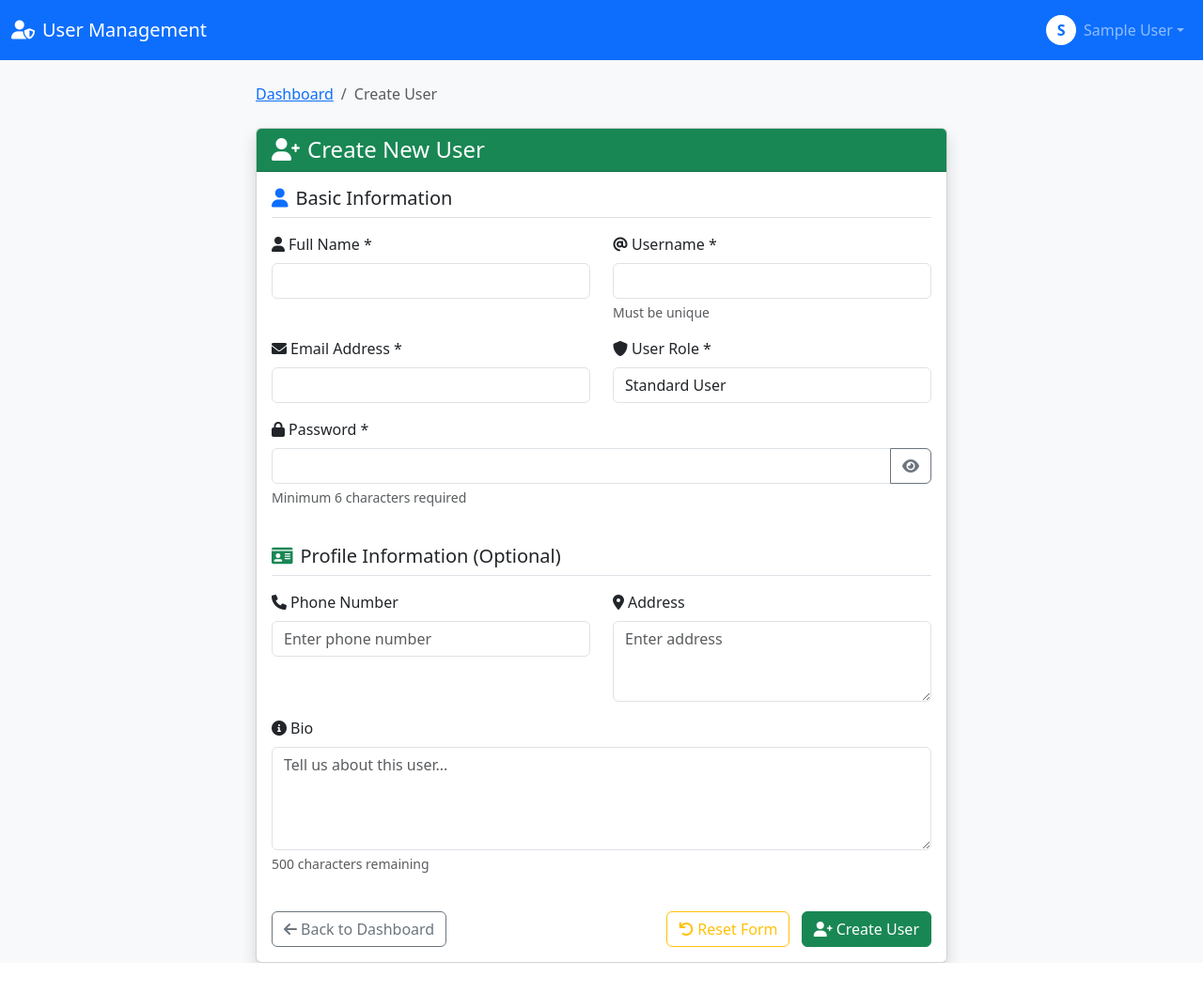
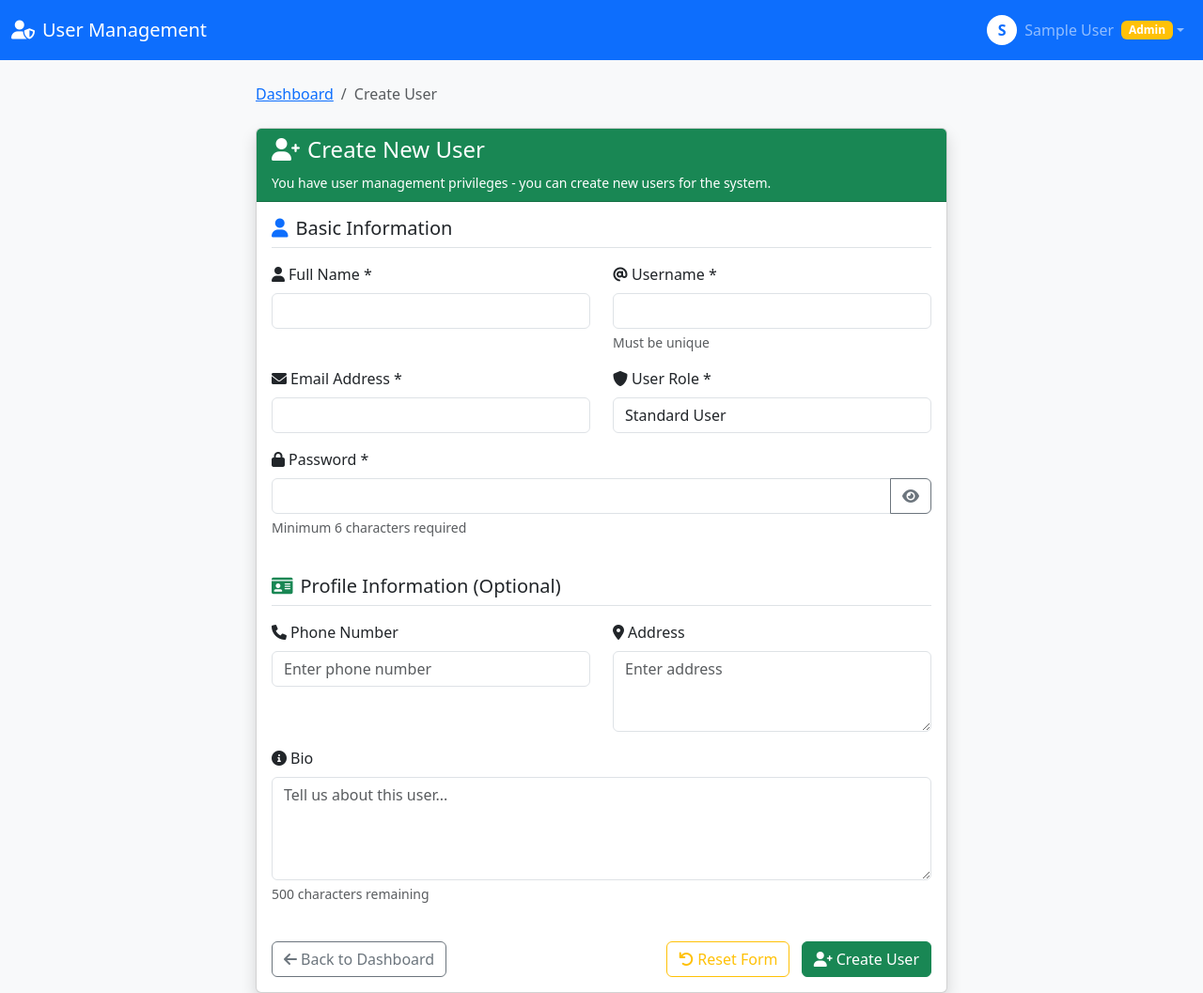
Before and after one commit to MariahAngela03/Login-and-Registration-System, a PHP site: page /create_user.php in a window 1280 px wide. Shown: the whole page at 94% size. Before the commit the page ends 1025 px from the top, so only its background shows below. Run offline with PHP 8.4, Linux system fonts and the light colour scheme; the visitor is signed in with stand-in values (Sample User, id 1).

Commit message:
almost final

```diff
--- a/create_user.php
+++ b/create_user.php
@@ -5,7 +5,7 @@ require_once 'classes/UserCRUD.php';
 $auth = new Auth();
 $userCRUD = new UserCRUD();
 
-// Check if user is logged in and is admin
+// Check if user is logged in
 if (!$auth->isLoggedIn()) {
     header('Location: index.php');
     exit();
@@ -13,8 +13,11 @@ if (!$auth->isLoggedIn()) {
 
 $current_user = $auth->getCurrentUser();
 
-// Only admins can create users
-if ($current_user['role'] !== 'admin') {
+// Check if user can manage users (both admin and user roles)
+$can_manage_users = ($current_user['role'] === 'admin' || $current_user['role'] === 'user');
+
+// Only users with management privileges can create users
+if (!$can_manage_users) {
     header('Location: dashboard.php');
     exit();
 }
@@ -114,6 +117,11 @@ if ($_SERVER['REQUEST_METHOD'] === 'POST' && isset($_POST['action']) && $_POST['
                             <?php echo strtoupper(substr($current_user['full_name'], 0, 1)); ?>
                         </div>
                         <?php echo Auth::sanitizeOutput($current_user['full_name']); ?>
+                        <?php if ($current_user['role'] === 'admin'): ?>
+                            <span class="badge bg-warning ms-2">Admin</span>
+                        <?php else: ?>
+                            <span class="badge bg-info ms-2">User</span>
+                        <?php endif; ?>
                     </a>
                     <ul class="dropdown-menu">
                         <li><a class="dropdown-item" href="dashboard.php">
@@ -149,6 +157,9 @@ if ($_SERVER['REQUEST_METHOD'] === 'POST' && isset($_POST['action']) && $_POST['
                         <h4 class="mb-0">
                             <i class="fas fa-user-plus me-2"></i>Create New User
                         </h4>
+                        <p class="mb-0 mt-2">
+                            <small>You have user management privileges - you can create new users for the system.</small>
+                        </p>
                     </div>
                     <div class="card-body">
                         <?php if ($error): ?>
@@ -210,8 +221,13 @@ if ($_SERVER['REQUEST_METHOD'] === 'POST' && isset($_POST['action']) && $_POST['
                                     </label>
                                     <select class="form-control" id="role" name="role" required>
                                         <option value="user" <?php echo ($_POST['role'] ?? '') === 'user' ? 'selected' : ''; ?>>Standard User</option>
-                                        <option value="admin" <?php echo ($_POST['role'] ?? '') === 'admin' ? 'selected' : ''; ?>>Administrator</option>
+                                        <?php if ($current_user['role'] === 'admin'): ?>
+                                            <option value="admin" <?php echo ($_POST['role'] ?? '') === 'admin' ? 'selected' : ''; ?>>Administrator</option>
+                                        <?php endif; ?>
                                     </select>
+                                    <?php if ($current_user['role'] !== 'admin'): ?>
+                                        <div class="form-text">You can only create standard users. Admin role creation requires admin privileges.</div>
+                                    <?php endif; ?>
                                 </div>
 
                                 <div class="col-md-12 mb-3">
```
